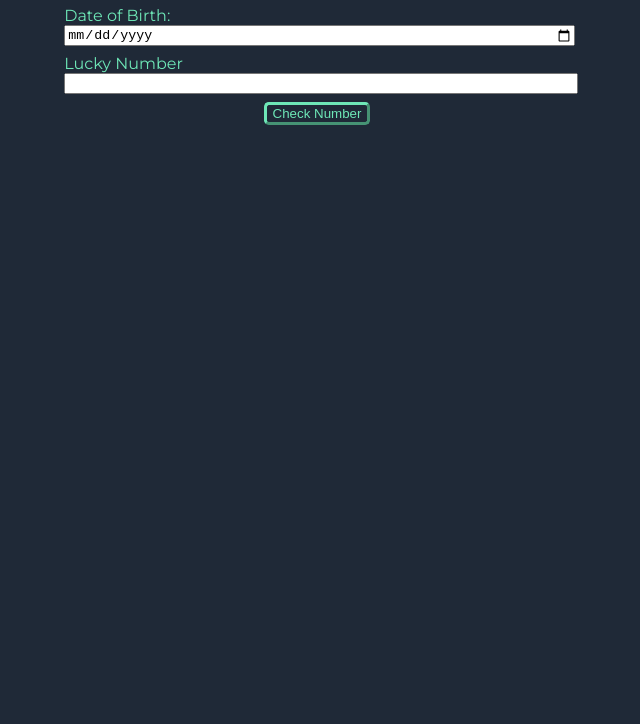
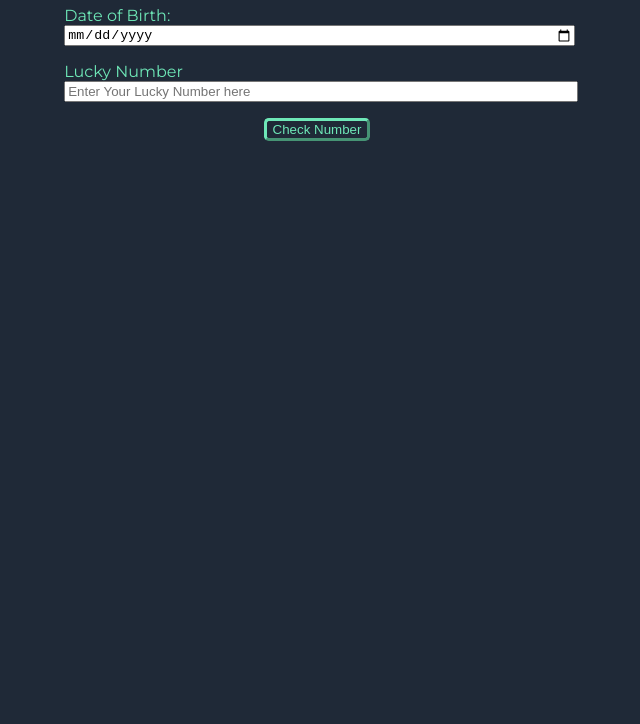
Before and after one commit to onkarsarje/mark11_checkLucky, a plain HTML site: page index.html in a window 1280 px wide. Shown: the part 76-800 px from the top of the page, without its empty margins (323-963 px from the left). Drawn offline with Linux system fonts and the light colour scheme.

Commit message:
refactoring

```diff
--- a/index.html
+++ b/index.html
@@ -14,7 +14,7 @@
 		<label for="date-of-birth">Date of Birth:</label>
       <input type="date" id="date-of-birth">
       <label for="lucky-number">Lucky Number</label>
-      <input type="number" id="lucky-number">
+      <input type="number" placeholder="Enter Your Lucky Number here" id="lucky-number">
       <button id="check-number">Check Number</button>
       <div id="output-box" disabled ></div>
   </div>
--- a/script.js
+++ b/script.js
@@ -6,6 +6,7 @@ const outputBox = document.querySelector("#output-box");
 function checkBirthDateIsLucky(){
   const dob = dateOfBirth.value;
   const sum=calculateSum(dob);
+
   if(sum && dob)
   compareValues(sum, luckyNumber.value)
   else
--- a/style.css
+++ b/style.css
@@ -25,7 +25,7 @@ input, label {
 }
 
 input{
-  margin-bottom: 0.5rem;
+  margin-bottom: 1rem;
   width: 100%;
 }
 
```
